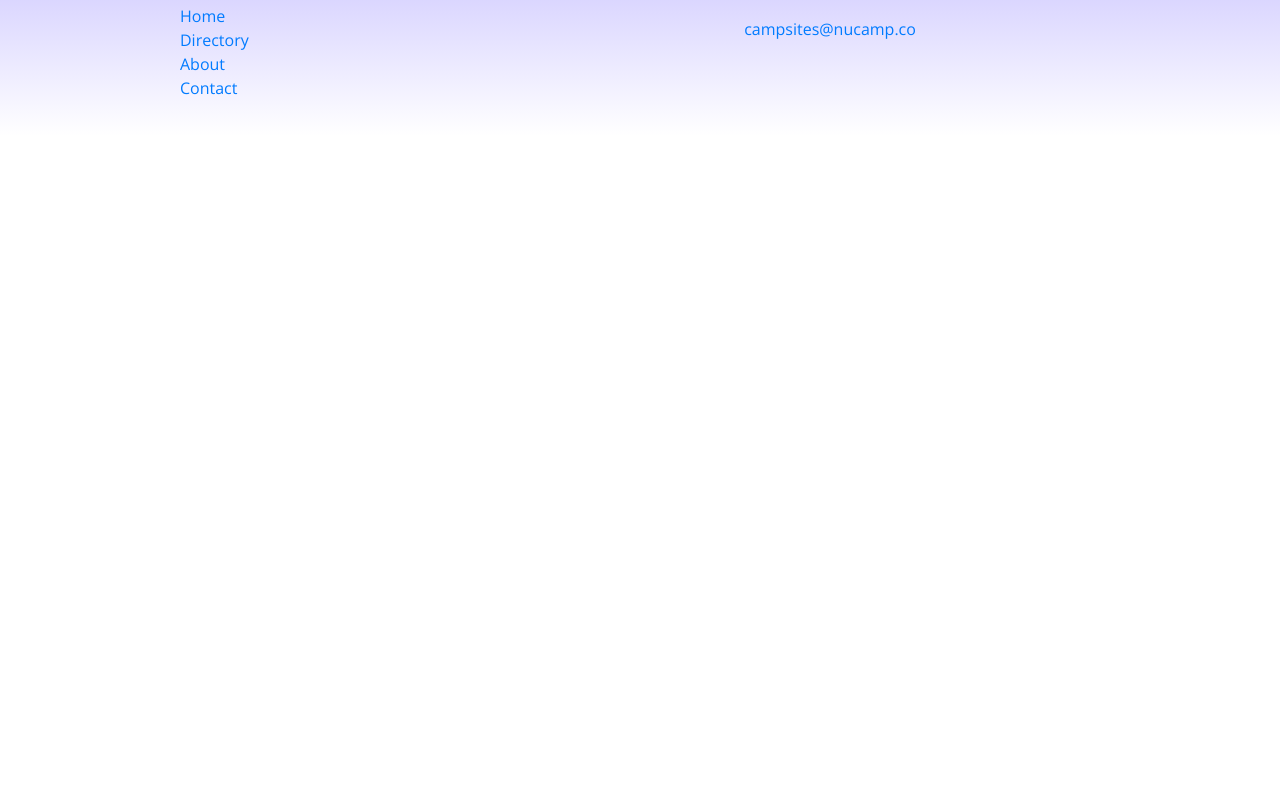
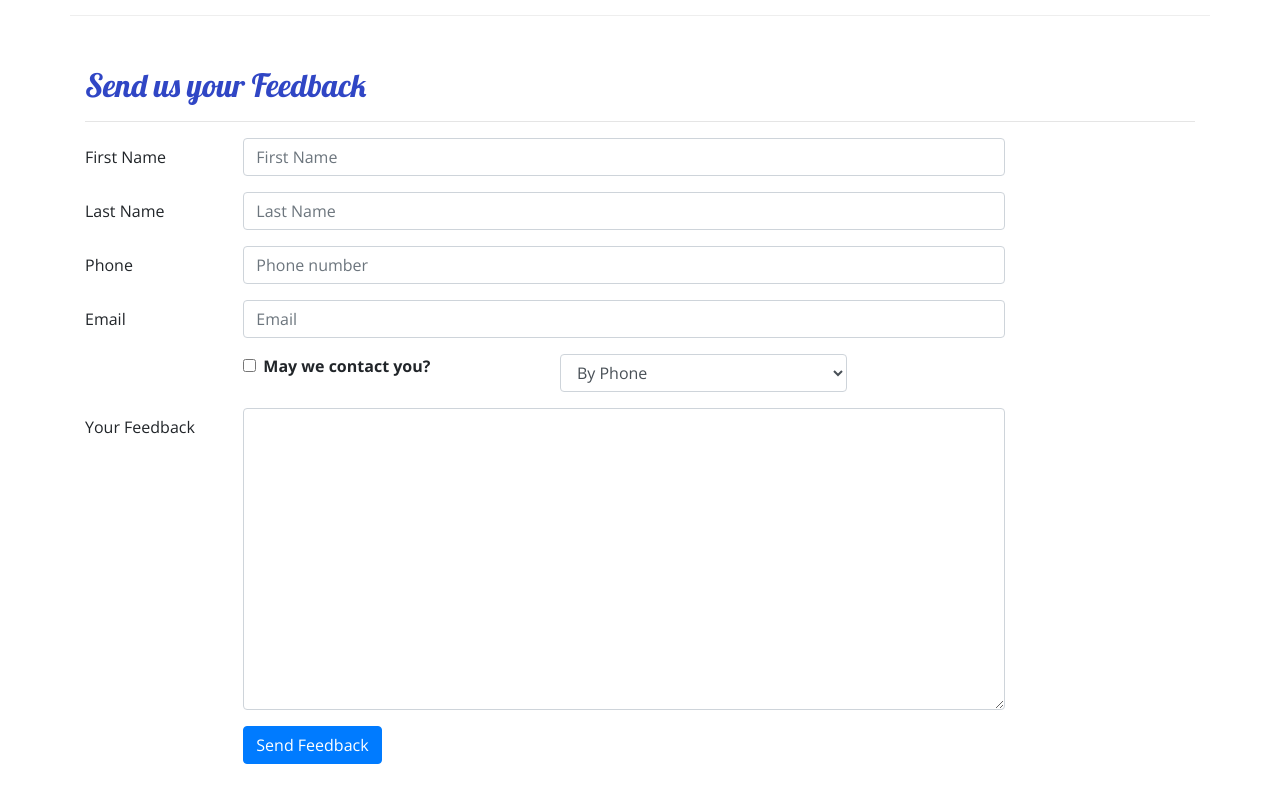
Before and after one commit to snakeguy2000/React-Nucampsite, a React (Create React App) app: page /contactus in a window 1280 px wide. Shown: the part 560-1360 px from the top of the page. Before the commit the page ends 800 px from the top, so only its background shows below. Built offline with nearby package versions, Linux system fonts and the light colour scheme.

Commit message:
Controlled Forms

```diff
--- /dev/null
+++ b/src/components/AboutComponent.js
@@ -0,0 +1,111 @@
+import React from 'react';
+import {
+  Breadcrumb,
+  BreadcrumbItem,
+  Card,
+  CardBody,
+  CardHeader,
+  Media
+} from 'reactstrap';
+import { Link } from 'react-router-dom';
+function RenderPartner({ partner }) {
+  if (partner) {
+    return (
+      <React.Fragment>
+        <Media object src={partner.image} alt={partner.name} width="150" />
+        <Media body className="ml-5 mb-4">
+          <Media heading>{partner.name}</Media>
+          {partner.description}
+        </Media>
+      </React.Fragment>
+    );
+  }
+  return <div />;
+}
+function About(props) {
+  const partners = props.partners.map(partner => {
+    return (
+      <Media tag="li" key={partner.id}>
+        <RenderPartner partner={partner} />
+      </Media>
+    );
+  });
+
+  return (
+    <div className="container">
+      <div className="row">
+        <div className="col">
+          <Breadcrumb>
+            <BreadcrumbItem>
+              <Link to="/home">Home</Link>
+            </BreadcrumbItem>
+            <BreadcrumbItem active>About Us</BreadcrumbItem>
+          </Breadcrumb>
+          <h2>About Us</h2>
+          <hr />
+        </div>
+      </div>
+      <div className="row row-content">
+        <div className="col-sm-6">
+          <h3>Our Mission</h3>
+          <p>
+            We present a curated database of the best campsites in the vast
+            woods and backcountry of the World Wide Web Wilderness. We increase
+            access to adventure for the public while promoting safe and
+            respectful use of resources. The expert wilderness trekkers on our
+            staff personally verify each campsite to make sure that they are up
+            to our standards. We also present a platform for campers to share
+            reviews on campsites they have visited with each other.
+          </p>
+        </div>
+        <div className="col-sm-6">
+          <Card>
+            <CardHeader className="bg-primary text-white">
+              <h3>Facts At a Glance</h3>
+            </CardHeader>
+            <CardBody>
+              <dl className="row">
+                <dt className="col-6">Founded</dt>
+                <dd className="col-6">February 3, 2016</dd>
+                <dt className="col-6">No. of Campsites in 2019</dt>
+                <dd className="col-6">563</dd>
+                <dt className="col-6">No. of Reviews in 2019</dt>
+                <dd className="col-6">4388</dd>
+                <dt className="col-6">Employees</dt>
+                <dd className="col-6">42</dd>
+              </dl>
+            </CardBody>
+          </Card>
+        </div>
+        <div className="col">
+          <Card className="bg-light mt-3">
+            <CardBody>
+              <blockquote className="blockquote">
+                <p className="mb-0">
+                  I will not follow where the path may lead, but I will go where
+                  there is no path, and I will leave a trail.
+                </p>
+                <footer className="blockquote-footer">
+                  Muriel Strode,{' '}
+                  <cite title="Source Title">
+                    "Wind-Wafted Wild Flowers" - The Open Court, 1903
+                  </cite>
+                </footer>
+              </blockquote>
+            </CardBody>
+          </Card>
+        </div>
+      </div>
+      <div className="row row-content">
+        <div className="col-12">
+          <h3>Community Partners</h3>
+        </div>
+        <div className="col mt-4">
+          <Media list>{partners}</Media>
+        </div>
+      </div>
+    </div>
+  );
+}
+
+export default About;
--- a/src/components/CampsiteInfoComponent.js
+++ b/src/components/CampsiteInfoComponent.js
@@ -1,12 +1,20 @@
 import React from 'react';
-import { Card, CardImg, CardText, CardBody, CardTitle } from 'reactstrap';
+import {
+  Card,
+  CardImg,
+  CardText,
+  CardBody,
+  CardTitle,
+  Breadcrumb,
+  BreadcrumbItem
+} from 'reactstrap';
+import { Link } from 'react-router-dom';
 function RenderCampsite({ campsite }) {
   return (
     <div className="col-md-5 m-1">
       <Card>
         <CardImg top src={campsite.image} alt={campsite.name} />
         <CardBody>
-          <CardTitle>{campsite.name}</CardTitle>
           <CardText>{campsite.description}</CardText>
         </CardBody>
       </Card>
@@ -43,6 +51,18 @@
     return (
       <div className="container">
         <div className="row">
+          <div className="col">
+            <Breadcrumb>
+              <BreadcrumbItem>
+                <Link to="/directory">Directory</Link>
+              </BreadcrumbItem>
+              <BreadcrumbItem active>{props.campsite.name}</BreadcrumbItem>
+            </Breadcrumb>
+            <h2>{props.campsite.name}</h2>
+            <hr />
+          </div>
+        </div>
+        <div className="row">
           <RenderCampsite campsite={props.campsite} />
           <RenderComments comments={props.comments} />
         </div>
--- a/src/components/ContactComponent.js
+++ b/src/components/ContactComponent.js
@@ -1,9 +1,59 @@
-import React from 'react';
-function Contact(props) {
+import React, { Component } from 'react';
+import {
+  Breadcrumb,
+  BreadcrumbItem,
+  Button,
+  Form,
+  FormGroup,
+  Label,
+  Input,
+  Col,
+} from 'reactstrap';
+import { Link } from 'react-router-dom';
+class Contact extends Component {
+  constructor(props) {
+    super(props);
+
+    this.state = {
+      firstName: '',
+      lastName: '',
+      phoneNum: '',
+      email: '',
+      agree: false,
+      contactType: 'By Phone',
+      feedback: '',
+    };
+
+    this.handleInputChange = this.handleInputChange.bind(this);
+    this.handleSubmit = this.handleSubmit.bind(this);
+  }
+
+  handleInputChange(event) {
+    const target = event.target;
+    const value = target.type === 'checkbox' ? target.checked : target.value;
+    const name = target.name;
+
+    this.setState({
+      [name]: value,
+    });
+  }
+
+  handleSubmit(event) {
+    console.log('Current state is: ' + JSON.stringify(this.state));
+    alert('Current state is: ' + JSON.stringify(this.state));
+    event.preventDefault();
+  }
+  render() {
     return (
       <div className="container">
         <div className="row">
           <div className="col">
+            <Breadcrumb>
+              <BreadcrumbItem>
+                <Link to="/home">Home</Link>
+              </BreadcrumbItem>
+              <BreadcrumbItem active>Contact Us</BreadcrumbItem>
+            </Breadcrumb>
             <h2>Contact Us</h2>
             <hr />
           </div>
@@ -34,8 +84,127 @@
             </a>
           </div>
         </div>
+        <div className="row row-content">
+          <div className="col-12">
+            <h2>Send us your Feedback</h2>
+            <hr />
+          </div>
+          <div className="col-md-10">
+            <Form onSubmit={this.handleSubmit}>
+              <FormGroup row>
+                <Label htmlFor="firstName" md={2}>
+                  First Name
+                </Label>
+                <Col md={10}>
+                  <Input
+                    type="text"
+                    id="firstName"
+                    name="firstName"
+                    placeholder="First Name"
+                    value={this.state.firstName}
+                    onChange={this.handleInputChange}
+                  />
+                </Col>
+              </FormGroup>
+              <FormGroup row>
+                <Label htmlFor="lastName" md={2}>
+                  Last Name
+                </Label>
+                <Col md={10}>
+                  <Input
+                    type="text"
+                    id="lastName"
+                    name="lastName"
+                    placeholder="Last Name"
+                    value={this.state.lastName}
+                    onChange={this.handleInputChange}
+                  />
+                </Col>
+              </FormGroup>
+              <FormGroup row>
+                <Label htmlFor="phoneNum" md={2}>
+                  Phone
+                </Label>
+                <Col md={10}>
+                  <Input
+                    type="tel"
+                    id="phoneNum"
+                    name="phoneNum"
+                    placeholder="Phone number"
+                    value={this.state.phoneNum}
+                    onChange={this.handleInputChange}
+                  />
+                </Col>
+              </FormGroup>
+              <FormGroup row>
+                <Label htmlFor="email" md={2}>
+                  Email
+                </Label>
+                <Col md={10}>
+                  <Input
+                    type="email"
+                    id="email"
+                    name="email"
+                    placeholder="Email"
+                    value={this.state.email}
+                    onChange={this.handleInputChange}
+                  />
+                </Col>
+              </FormGroup>
+              <FormGroup row>
+                <Col md={{ size: 4, offset: 2 }}>
+                  <FormGroup check>
+                    <Label check>
+                      <Input
+                        type="checkbox"
+                        name="agree"
+                        checked={this.state.agree}
+                        onChange={this.handleInputChange}
+                      />{' '}
+                      <strong>May we contact you?</strong>
+                    </Label>
+                  </FormGroup>
+                </Col>
+                <Col md={4}>
+                  <Input
+                    type="select"
+                    name="contactType"
+                    value={this.state.contactType}
+                    onChange={this.handleInputChange}
+                  >
+                    <option>By Phone</option>
+                    <option>By Email</option>
+                  </Input>
+                </Col>
+              </FormGroup>
+              <FormGroup row>
+                <Label htmlFor="feedback" md={2}>
+                  Your Feedback
+                </Label>
+                <Col md={10}>
+                  <Input
+                    type="textarea"
+                    id="feedback"
+                    name="feedback"
+                    rows="12"
+                    value={this.state.feedback}
+                    onChange={this.handleInputChange}
+                  ></Input>
+                </Col>
+              </FormGroup>
+              <FormGroup row>
+                <Col md={{ size: 10, offset: 2 }}>
+                  <Button type="submit" color="primary">
+                    Send Feedback
+                  </Button>
+                </Col>
+              </FormGroup>
+            </Form>
+          </div>
+        </div>
       </div>
     );
   }
+}
 
 export default Contact;
--- a/src/components/DirectoryComponent.js
+++ b/src/components/DirectoryComponent.js
@@ -1,5 +1,12 @@
 import React from 'react';
-import { Card, CardImg, CardImgOverlay, CardTitle } from 'reactstrap';
+import {
+  Card,
+  CardImg,
+  CardImgOverlay,
+  CardTitle,
+  Breadcrumb,
+  BreadcrumbItem
+} from 'reactstrap';
 import { Link } from 'react-router-dom';
 
 function RenderDirectoryItem({ campsite }) {
@@ -26,6 +33,18 @@
 
   return (
     <div className="container">
+      <div className="row">
+        <div className="col">
+          <Breadcrumb>
+            <BreadcrumbItem>
+              <Link to="/home">Home</Link>
+            </BreadcrumbItem>
+            <BreadcrumbItem active>Directory</BreadcrumbItem>
+          </Breadcrumb>
+          <h2>Directory</h2>
+          <hr />
+        </div>
+      </div>
       <div className="row">{directory}</div>
     </div>
   );
--- a/src/components/MainComponent.js
+++ b/src/components/MainComponent.js
@@ -7,6 +7,7 @@
 import Header from './HeaderComponent';
 import Footer from './FooterComponent';
 import Home from './HomeComponent';
+import About from './AboutComponent';
 import { COMMENTS } from '../shared/comments';
 import { PARTNERS } from '../shared/partners';
 import { PROMOTIONS } from '../shared/promotions';
@@ -62,6 +63,11 @@
             render={() => <Directory campsites={this.state.campsites} />}
           />
           <Route path="/directory/:campsiteId" component={CampsiteWithId} />
+          <Route
+            exact
+            path="/aboutus"
+            render={() => <About partners={this.state.partners} />}
+          />
           <Redirect to="/home" />
         </Switch>
         <Footer />
```
Lines whose indentation alone changed are shown as unchanged.
